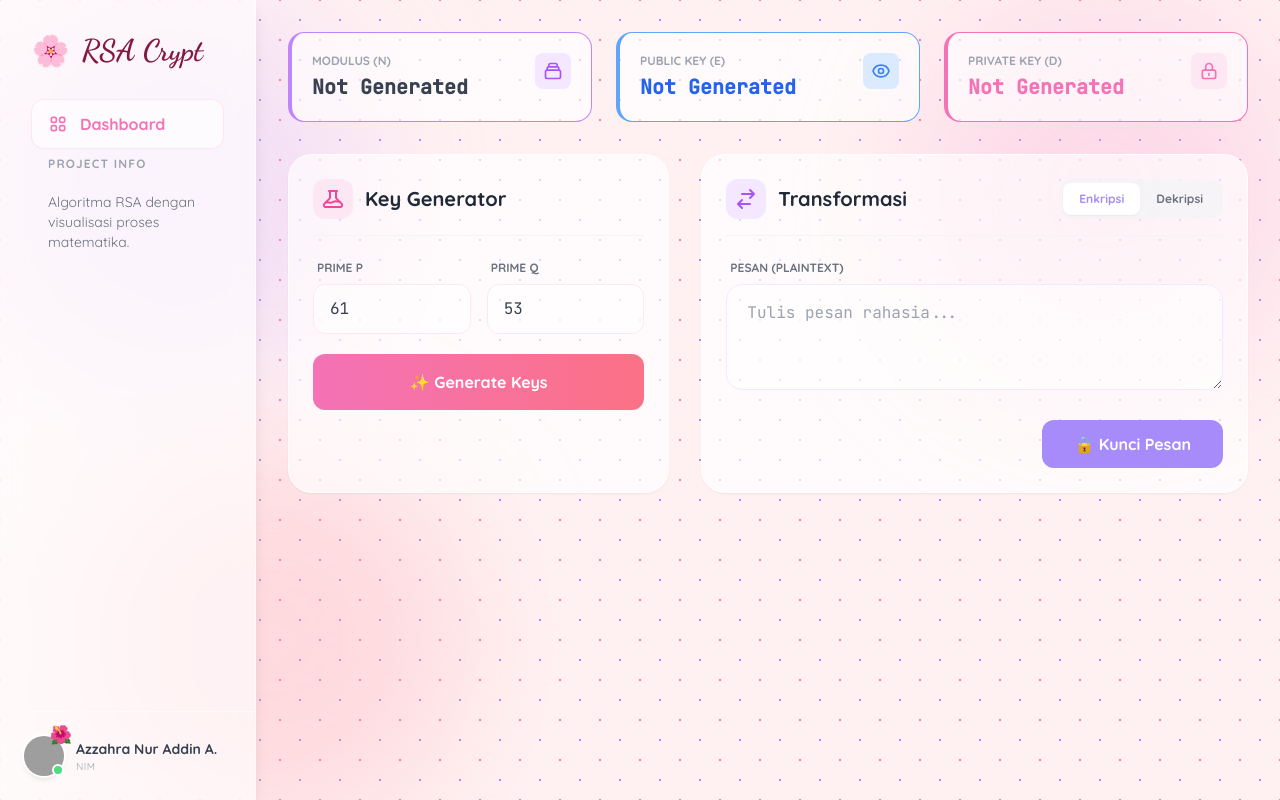
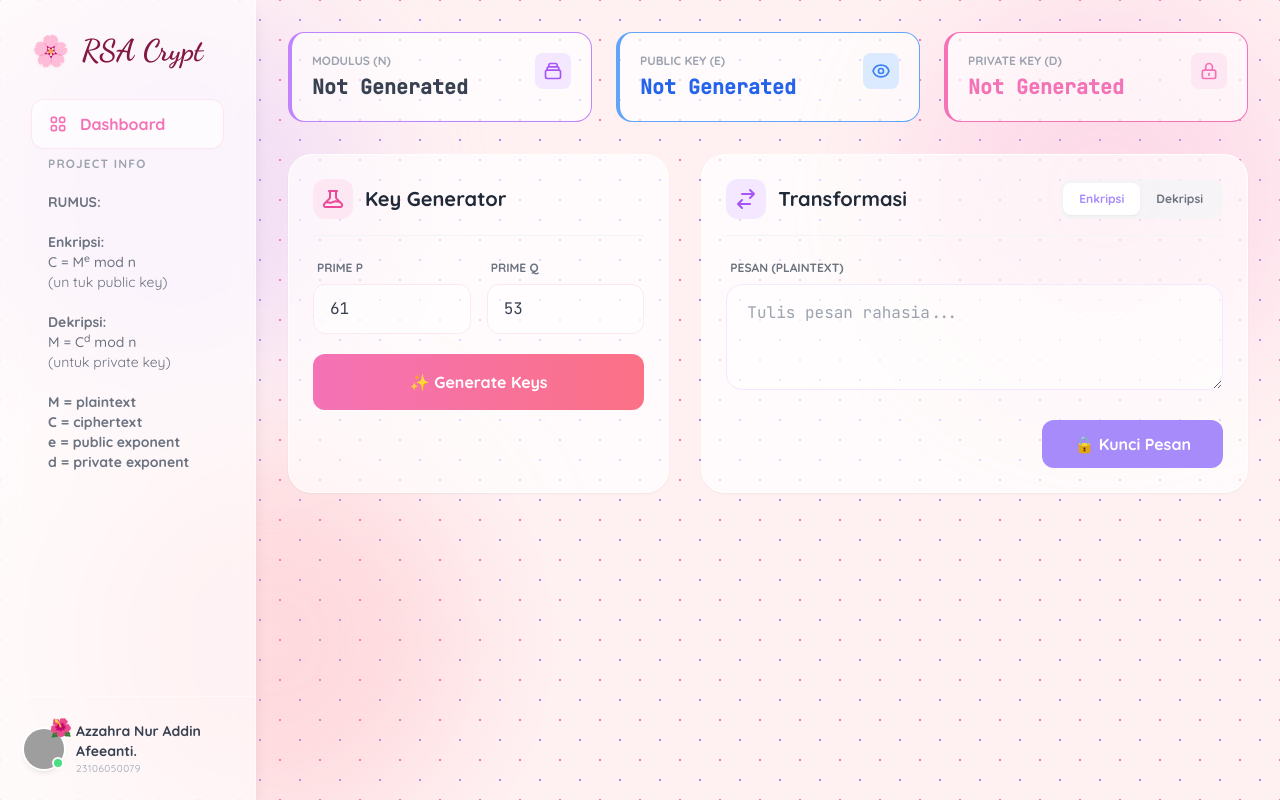
Before and after one commit to ridho-f/RSA_Crypt, a Flask app: page / in a window 1280 px wide. Run offline with Flask 3, Linux system fonts and the light colour scheme; some libraries are stand-ins or nearby versions; grey boxes are pictures that could not be loaded.

Commit message:
fix: project info

```diff
--- a/app.py
+++ b/app.py
@@ -3,7 +3,7 @@ import math
 
 app = Flask(__name__)
 
-# --- FUNGSI MATEMATIKA DASAR ---
+# --- FUNGSI MATEMATIKA DASAR ---P
 
 def is_prime(n):
     """Cek apakah bilangan n adalah prima."""
--- a/templates/index.html
+++ b/templates/index.html
@@ -151,8 +151,23 @@
             class="px-4 py-3 text-sm text-gray-500"
           >
             <p>
-              Algoritma RSA dengan visualisasi
-              proses matematika.
+              <h3 class="font-bold mb-5"> RUMUS:</h3>
+
+                    <ul>
+                        <li class="font-bold">Enkripsi:</li>
+                        <li class="font-medium"> C = M<sup>e</sup> mod n </li>
+                        <li>(un tuk public key)</li>
+                        <li class="font-bold mt-5">Dekripsi: </li>
+                        <li class="font-medium"> M = C<sup>d</sup> mod n </li>
+                        <li>(untuk private key)</li>
+                        <div class="font-bold mt-5">
+                        <li>M = plaintext </li>
+                        <li>C = ciphertext </li>
+                        <li>e = public exponent </li>
+                        <li>d = private exponent</li>
+                        </div>
+
+                    </ul>
             </p>
           </div>
         </nav>
@@ -185,12 +200,12 @@
             <p
               class="text-sm font-bold text-gray-700"
             >
-              Azzahra Nur Addin A.
+              Azzahra Nur Addin Afeeanti.
             </p>
             <p
               class="text-[10px] text-gray-400 tracking-wider uppercase"
             >
-              NIM
+              23106050079
             </p>
           </div>
         </div>
```
